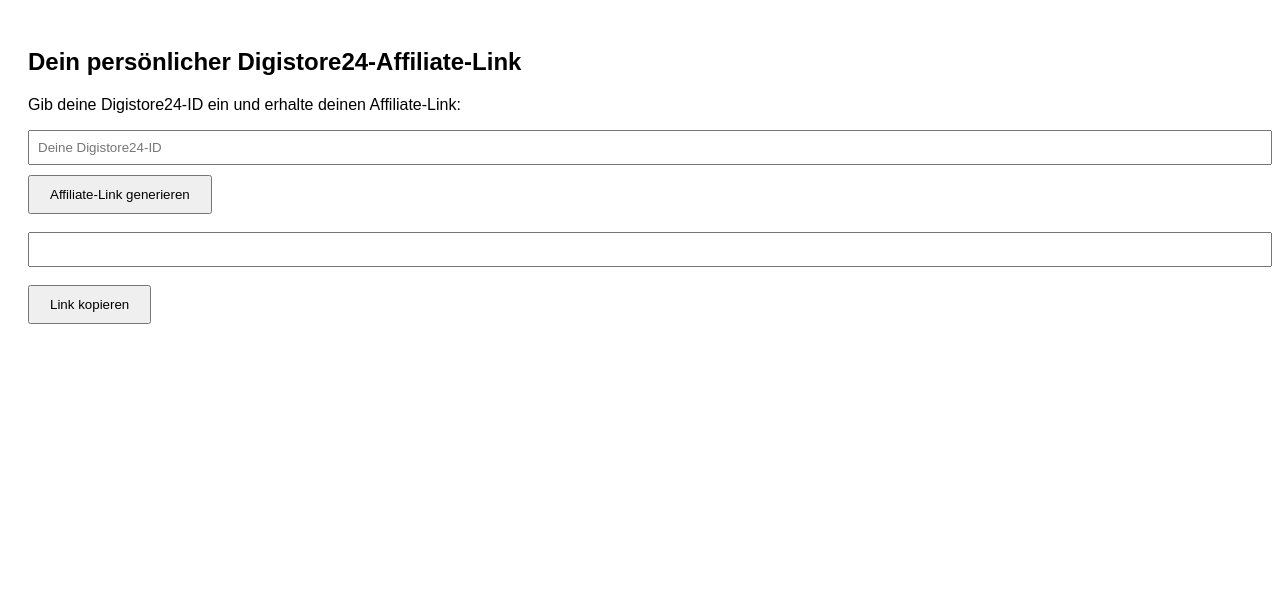
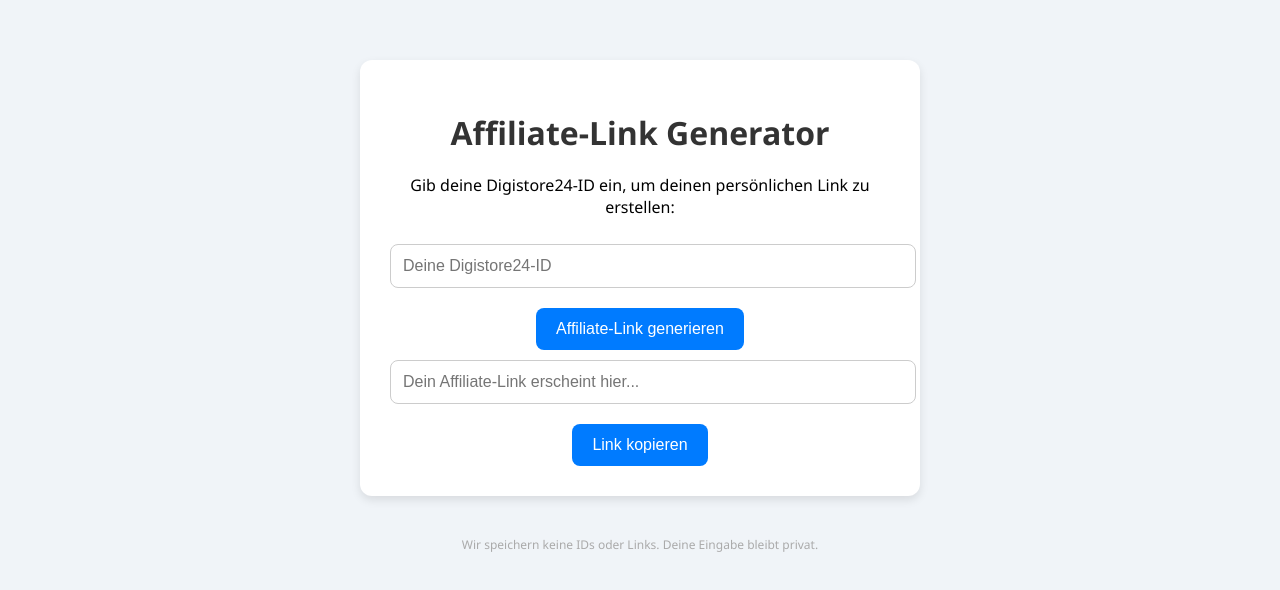
Before and after one commit to lumeno222/affiliate-generator, a plain HTML site: page index.html in a window 1280 px wide. Drawn offline with Linux system fonts and the light colour scheme.

Commit message:
Update index.html

```diff
--- a/index.html
+++ b/index.html
@@ -2,20 +2,80 @@
 <html lang="de">
 <head>
   <meta charset="UTF-8">
+  <meta name="viewport" content="width=device-width, initial-scale=1.0">
   <title>Affiliate-Link Generator</title>
+  <style>
+    body {
+      font-family: 'Segoe UI', Tahoma, Geneva, Verdana, sans-serif;
+      background: #f0f4f8;
+      padding: 20px;
+      margin: 0;
+      text-align: center;
+    }
+    .container {
+      background: white;
+      max-width: 500px;
+      margin: 40px auto;
+      padding: 30px;
+      border-radius: 12px;
+      box-shadow: 0 4px 10px rgba(0,0,0,0.1);
+    }
+    h1 {
+      margin-bottom: 20px;
+      color: #333;
+    }
+    input[type=text] {
+      width: 100%;
+      padding: 12px;
+      margin: 10px 0;
+      border: 1px solid #ccc;
+      border-radius: 8px;
+      font-size: 16px;
+    }
+    button {
+      background-color: #007bff;
+      color: white;
+      padding: 12px 20px;
+      border: none;
+      border-radius: 8px;
+      cursor: pointer;
+      font-size: 16px;
+      margin-top: 10px;
+    }
+    button:hover {
+      background-color: #0056b3;
+    }
+    .success-message {
+      color: green;
+      font-size: 14px;
+      margin-top: 10px;
+      display: none;
+    }
+    footer {
+      margin-top: 40px;
+      font-size: 12px;
+      color: #aaa;
+    }
+  </style>
 </head>
-<body style="font-family: Arial, sans-serif; padding: 20px;">
-  <h2>Dein persönlicher Digistore24-Affiliate-Link</h2>
-  <p>Gib deine Digistore24-ID ein und erhalte deinen Affiliate-Link:</p>
+<body>
 
-  <input type="text" id="affiliateId" placeholder="Deine Digistore24-ID" style="width: 100%; padding: 8px; margin-bottom: 10px;">
-  <br>
-  <button onclick="generateLink()" style="padding: 10px 20px;">Affiliate-Link generieren</button>
+<div class="container">
+  <h1>Affiliate-Link Generator</h1>
+  <p>Gib deine Digistore24-ID ein, um deinen persönlichen Link zu erstellen:</p>
 
-  <br><br>
-  <input type="text" id="affiliateLink" readonly style="width: 100%; padding: 8px;">
-  <br><br>
-  <button onclick="copyLink()" style="padding: 10px 20px;">Link kopieren</button>
+  <input type="text" id="affiliateId" placeholder="Deine Digistore24-ID">
+  <button onclick="generateLink()">Affiliate-Link generieren</button>
+
+  <input type="text" id="affiliateLink" readonly placeholder="Dein Affiliate-Link erscheint hier...">
+  <button onclick="copyLink()">Link kopieren</button>
+
+  <div id="success" class="success-message">Link erfolgreich kopiert!</div>
+</div>
+
+<footer>
+  <p>Wir speichern keine IDs oder Links. Deine Eingabe bleibt privat.</p>
+</footer>
 
 <script>
 function generateLink() {
@@ -30,11 +90,17 @@
 
 function copyLink() {
   var copyText = document.getElementById("affiliateLink");
-      copyText.select();
-      copyText.setSelectionRange(0, 99999);
-      document.execCommand("copy");
-      alert("Link kopiert: " + copyText.value);
+  if(copyText.value) {
+    navigator.clipboard.writeText(copyText.value).then(function() {
+      var success = document.getElementById('success');
+      success.style.display = 'block';
+      setTimeout(function(){ success.style.display = 'none'; }, 2000);
+    }, function(err) {
+      alert('Fehler beim Kopieren: ' + err);
+    });
+  }
 }
 </script>
+
 </body>
 </html>
```
Lines whose indentation alone changed are shown as unchanged.
